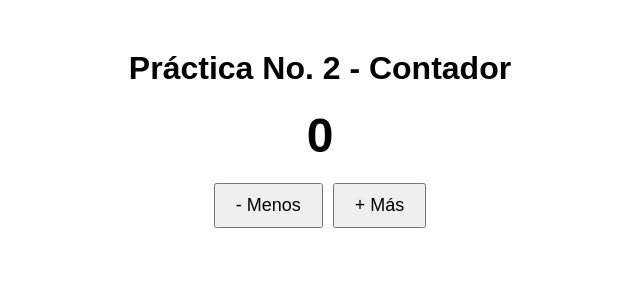
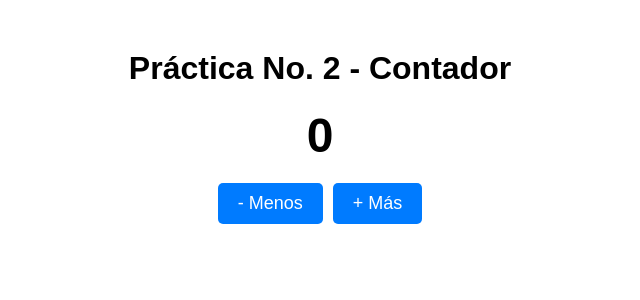
Before and after one commit to smujr-code/practica2-angular, an Angular app: page / in a window 1280 px wide. Shown: the top 300 px of the page, without its empty margins (320-960 px from the left). Built offline with nearby package versions, Linux system fonts and the light colour scheme.

Commit message:
se agregan colores a los botones

```diff
--- a/src/app/app.css
+++ b/src/app/app.css
@@ -0,0 +1,11 @@
+button {
+  background-color: #007bff;
+  color: white;
+  border: none;
+  border-radius: 5px;
+  transition: background-color 0.2s;
+}
+
+button:hover {
+  background-color: #0056b3;
+}
```
